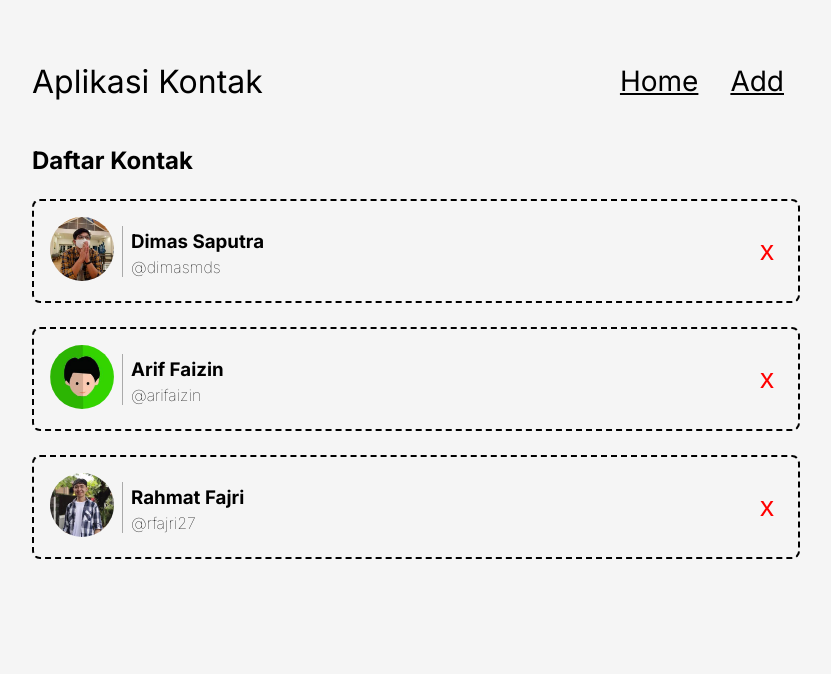
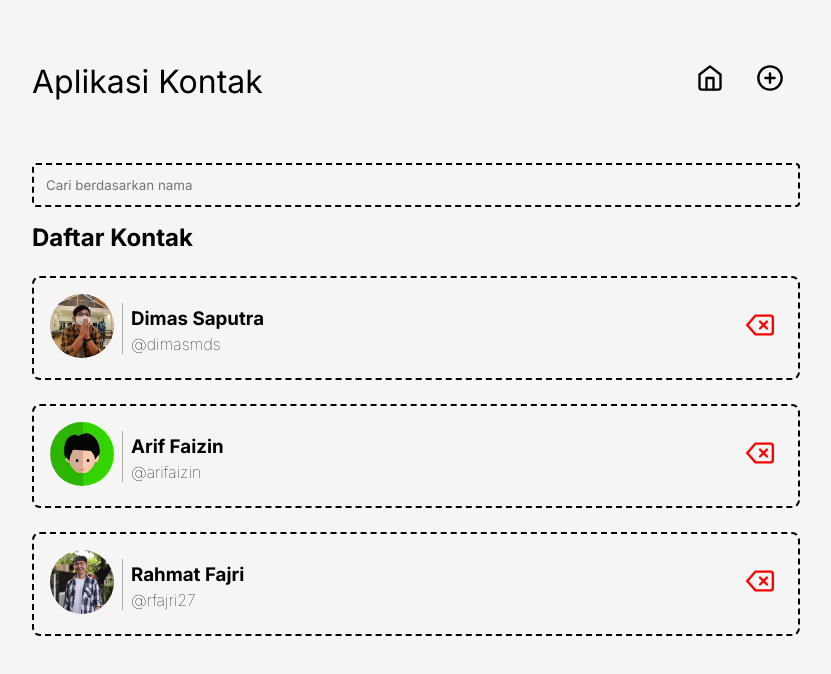
Before and after one commit to Zathura160801/contacts-app, a React (Vite) app: page / in a window 1280 px wide. Shown: the top 674 px of the page, without its empty margins (224-1055 px from the left). Built offline with nearby package versions, Linux system fonts and the light colour scheme.

Commit message:
Membuat Fitur Pencarian Kontak

```diff
--- a/package.json
+++ b/package.json
@@ -12,6 +12,7 @@
   "dependencies": {
     "react": "^18.3.1",
     "react-dom": "^18.3.1",
+    "react-icons": "^5.3.0",
     "react-router-dom": "^6.28.0"
   },
   "devDependencies": {
--- a/src/components/DeleteButton.jsx
+++ b/src/components/DeleteButton.jsx
@@ -1,9 +1,10 @@
 import PropTypes from "prop-types";
+import { FiDelete } from "react-icons/fi";
 
 export default function DeleteButton({ id, onDelete }) {
   return (
     <button className="contact-item__delete" onClick={() => onDelete(id)}>
-      x
+      <FiDelete />
     </button>
   );
 }
--- a/src/components/Navigation.jsx
+++ b/src/components/Navigation.jsx
@@ -1,14 +1,19 @@
 import { Link } from "react-router-dom";
+import { FiHome, FiPlusCircle } from "react-icons/fi";
 
 export default function Navigation() {
   return (
     <nav className="navigation">
       <ul>
         <li>
-          <Link to="/">Home</Link>
+          <Link to="/">
+            <FiHome />
+          </Link>
         </li>
         <li>
-          <Link to="/add">Add</Link>
+          <Link to="/add">
+            <FiPlusCircle />
+          </Link>
         </li>
       </ul>
     </nav>
--- /dev/null
+++ b/src/components/SearchBar.jsx
@@ -0,0 +1,18 @@
+import PropTypes from "prop-types";
+
+export default function SearchBar({ keyword, keywordChange }) {
+  return (
+    <input
+      className="search-bar"
+      type="text"
+      placeholder="Cari berdasarkan nama"
+      value={keyword}
+      onChange={(event) => keywordChange(event.target.value)}
+    />
+  );
+}
+
+SearchBar.propTypes = {
+  keyword: PropTypes.string.isRequired,
+  keywordChange: PropTypes.func.isRequired,
+};
--- a/src/pages/HomePage.jsx
+++ b/src/pages/HomePage.jsx
@@ -1,16 +1,35 @@
 import React from "react";
+import PropTypes from "prop-types";
+import { useSearchParams } from "react-router-dom";
 import ContactList from "../components/ContactList";
+import SearchBar from "../components/SearchBar";
 import { deleteContact, getContacts } from "../utils/data";
 
-export default class HomePage extends React.Component {
+export default function HomePageWrapper() {
+  const [searchParams, setSearchParams] = useSearchParams();
+
+  const keyword = searchParams.get("keyword");
+
+  function changeSearchParams(keyword) {
+    setSearchParams({ keyword });
+  }
+
+  return (
+    <HomePage defaultKeyword={keyword} keywordChange={changeSearchParams} />
+  );
+}
+
+class HomePage extends React.Component {
   constructor(props) {
     super(props);
 
     this.state = {
       contacts: getContacts(),
+      keyword: props.defaultKeyword || "",
     };
 
     this.onDeleteHandler = this.onDeleteHandler.bind(this);
+    this.onKeyWordChangeHandler = this.onKeyWordChangeHandler.bind(this);
   }
 
   onDeleteHandler(id) {
@@ -24,15 +43,36 @@ export default class HomePage extends React.Component {
     });
   }
 
+  onKeyWordChangeHandler(keyword) {
+    this.setState(() => {
+      return {
+        keyword,
+      };
+    });
+
+    this.props.keywordChange(keyword);
+  }
+
   render() {
+    const contacts = this.state.contacts.filter((contact) => {
+      return contact.name
+        .toLowerCase()
+        .includes(this.state.keyword.toLowerCase());
+    });
     return (
       <section>
+        <SearchBar
+          keyword={this.state.keyword}
+          keywordChange={this.onKeyWordChangeHandler}
+        />
         <h2>Daftar Kontak</h2>
-        <ContactList
-          contacts={this.state.contacts}
-          onDelete={this.onDeleteHandler}
-        />
+        <ContactList contacts={contacts} onDelete={this.onDeleteHandler} />
       </section>
     );
   }
 }
+
+HomePage.propTypes = {
+  defaultKeyword: PropTypes.string,
+  keywordChange: PropTypes.func.isRequired,
+};
```
Also changed, not shown: 1 other file (tests, documents, lock files or other folders).
